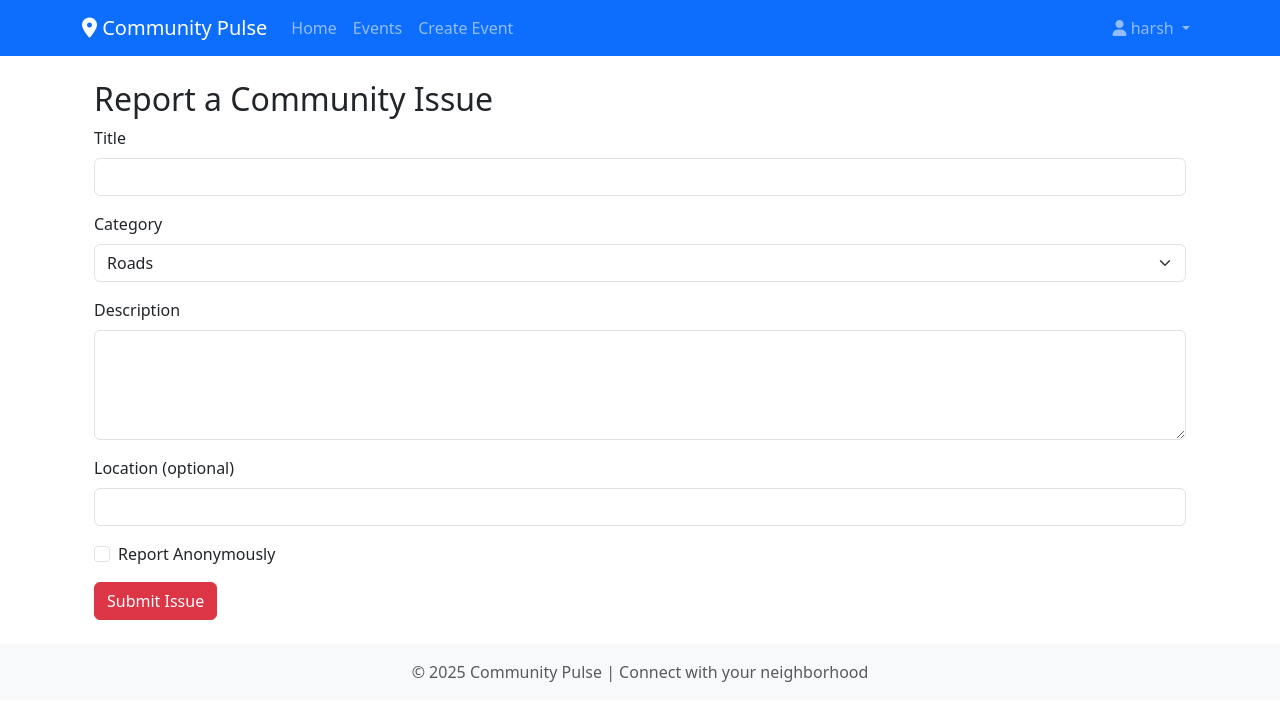
After one commit to 24f2004956/community-pulse, a Flask app: page /issues/report in a window 1280 px wide. The commit adds this page. Shown: the top 721 px of the page. Run offline with Flask 3, Linux system fonts and the light colour scheme; a user stored in the database is signed in.

Commit message:
added issue section and do some changes

```diff
--- a/app.py
+++ b/app.py
@@ -23,10 +23,12 @@ def create_app():
     from routes.auth import auth_bp
     from routes.events import events_bp
     from routes.admin import admin_bp
+    from routes.issues import issues_bp
 
     app.register_blueprint(auth_bp)
     app.register_blueprint(events_bp)
     app.register_blueprint(admin_bp)
+    app.register_blueprint(issues_bp)
 
     # Create database tables
     with app.app_context():
--- /dev/null
+++ b/routes/issues.py
@@ -0,0 +1,31 @@
+from flask import Blueprint, render_template, request, redirect, url_for, flash
+from models import Issue, db
+from flask_login import login_required, current_user
+
+issues_bp = Blueprint('issues', __name__, url_prefix='/issues')
+
+@issues_bp.route('/report', methods=['GET', 'POST'])
+@login_required
+def report():
+    if request.method == 'POST':
+        title = request.form['title']
+        description = request.form['description']
+        category = request.form['category']
+        location_text = request.form.get('location')
+        is_anonymous = request.form.get('is_anonymous') == 'on'
+
+        issue = Issue(
+            title=title,
+            description=description,
+            category=category,
+            location_text=location_text,
+            is_anonymous=is_anonymous,
+            user_id=None if is_anonymous else current_user.id
+        )
+
+        db.session.add(issue)
+        db.session.commit()
+        flash('Issue reported successfully!', 'success')
+        return redirect(url_for('events.home'))
+
+    return render_template('issues/report.html')
--- /dev/null
+++ b/templates/issues/report.html
@@ -0,0 +1,37 @@
+{% extends "base.html" %}
+{% block title %}Report an Issue{% endblock %}
+{% block content %}
+<div class="container mt-4">
+    <h2>Report a Community Issue</h2>
+    <form method="POST">
+        <div class="mb-3">
+            <label for="title" class="form-label">Title</label>
+            <input type="text" name="title" class="form-control" required>
+        </div>
+        <div class="mb-3">
+            <label for="category" class="form-label">Category</label>
+            <select name="category" class="form-select">
+                <option>Roads</option>
+                <option>Lighting</option>
+                <option>Water Supply</option>
+                <option>Cleanliness</option>
+                <option>Public Safety</option>
+                <option>Obstructions</option>
+            </select>
+        </div>
+        <div class="mb-3">
+            <label for="description" class="form-label">Description</label>
+            <textarea name="description" class="form-control" rows="4"></textarea>
+        </div>
+        <div class="mb-3">
+            <label for="location" class="form-label">Location (optional)</label>
+            <input type="text" name="location" class="form-control">
+        </div>
+        <div class="form-check mb-3">
+            <input class="form-check-input" type="checkbox" name="is_anonymous" id="anonymous">
+            <label class="form-check-label" for="anonymous">Report Anonymously</label>
+        </div>
+        <button type="submit" class="btn btn-danger">Submit Issue</button>
+    </form>
+</div>
+{% endblock %}
```
Also changed, not shown: models.py (+42 -0 lines), routes/admin.py (+8 -0 lines), routes/events.py (+49 -4 lines), templates/index.html (+72 -1 lines), instance/community_pulse.db.
